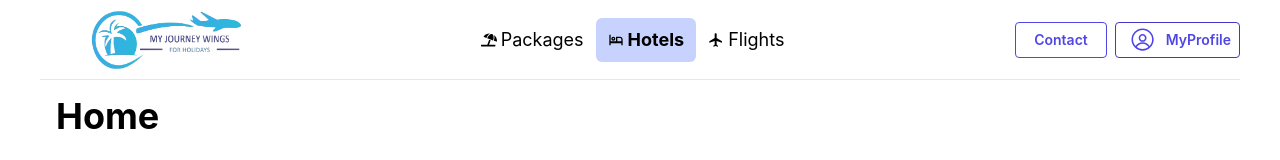
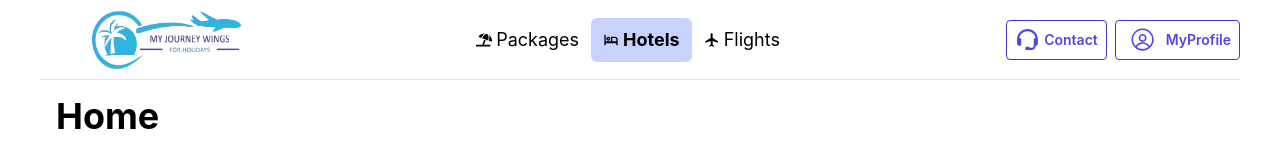
Before and after one commit to kunalshukla11/mjw-app, a Next.js app: page /hotels in a window 1280 px wide. Shown: the top 160 px of the page. Built offline with nearby package versions, Linux system fonts and the light colour scheme; no server answers.

Commit message:
Adding contact and Profile button

```diff
--- a/src/components/layout/contact/Contact.tsx
+++ b/src/components/layout/contact/Contact.tsx
@@ -1,6 +1,15 @@
 import { Button } from '@mantine/core';
-import React from 'react';
+import { BiSupport } from 'react-icons/bi';
 
 export default function Contact() {
-  return <Button variant='outline'>Contact</Button>;
+  return (
+    <Button
+      classNames={{ section: 'mr-[4px]' }}
+      className='flex h-auto px-2 md:border md:border-indigo-700'
+      variant='subtle'
+    >
+      <BiSupport size={25} />
+      <span className='hidden pl-1  md:inline'>Contact</span>
+    </Button>
+  );
 }
--- a/src/components/layout/header/MjwLogo.tsx
+++ b/src/components/layout/header/MjwLogo.tsx
@@ -9,7 +9,7 @@ export default function MjwLogo() {
     <>
       {/* Mobile image to be shown only on mobile */}
       <Image
-        classNames={{ root: 'md:hidden h-6' }}
+        classNames={{ root: 'md:hidden h-8' }}
         component={NextImage}
         src={MobileLogoImage}
         alt='MJW Logo'
--- a/src/components/layout/header/profile/MyProfile.tsx
+++ b/src/components/layout/header/profile/MyProfile.tsx
@@ -13,13 +13,19 @@ function ProfileAvatar({
   if (isAuthenticated) {
     const initial = user?.initial;
     return (
-      <Avatar src={initial} name={initial} color='initials' size='sm'>
+      <Avatar
+        src={initial}
+        name={initial}
+        size='md'
+        className='text-2xl font-bold'
+        color='initials'
+      >
         {initial}
       </Avatar>
     );
   }
 
-  return <Avatar variant='transparent' color='indigo'></Avatar>;
+  return <Avatar variant='transparent' color='indigo' size='md'></Avatar>;
 
   // const intial = isAuthenticated ? user?.initial: undefined;
 }
@@ -30,7 +36,7 @@ export default function MyProfile() {
   return (
     <Button
       classNames={{ section: 'mr-[4px]' }}
-      className='flex px-2 md:border md:border-indigo-700'
+      className=' flex h-auto px-2 md:border md:border-indigo-700'
       variant='subtle'
     >
       <ProfileAvatar user={currentUser} isAuthenticated={isAuthenticated} />
```
